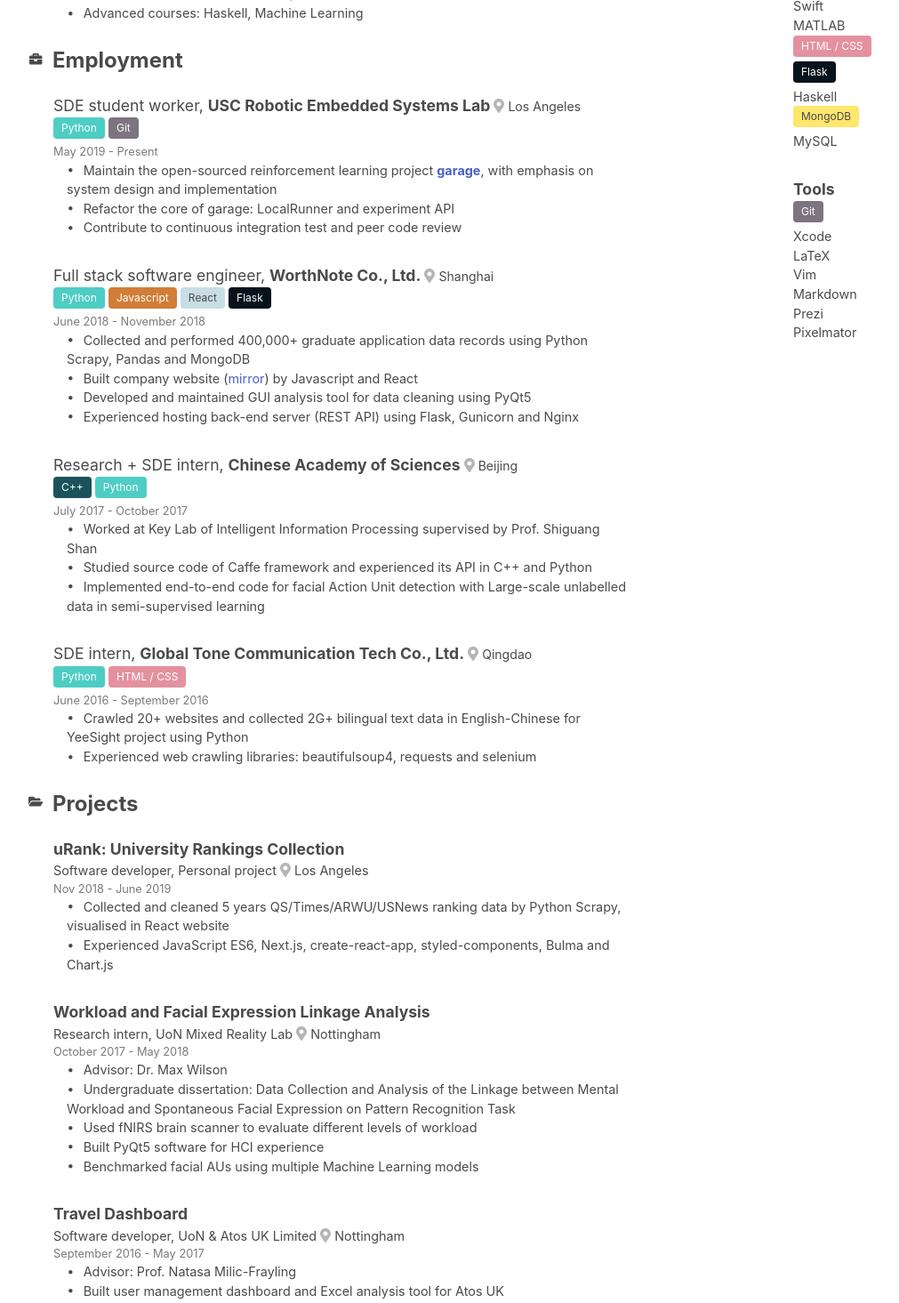
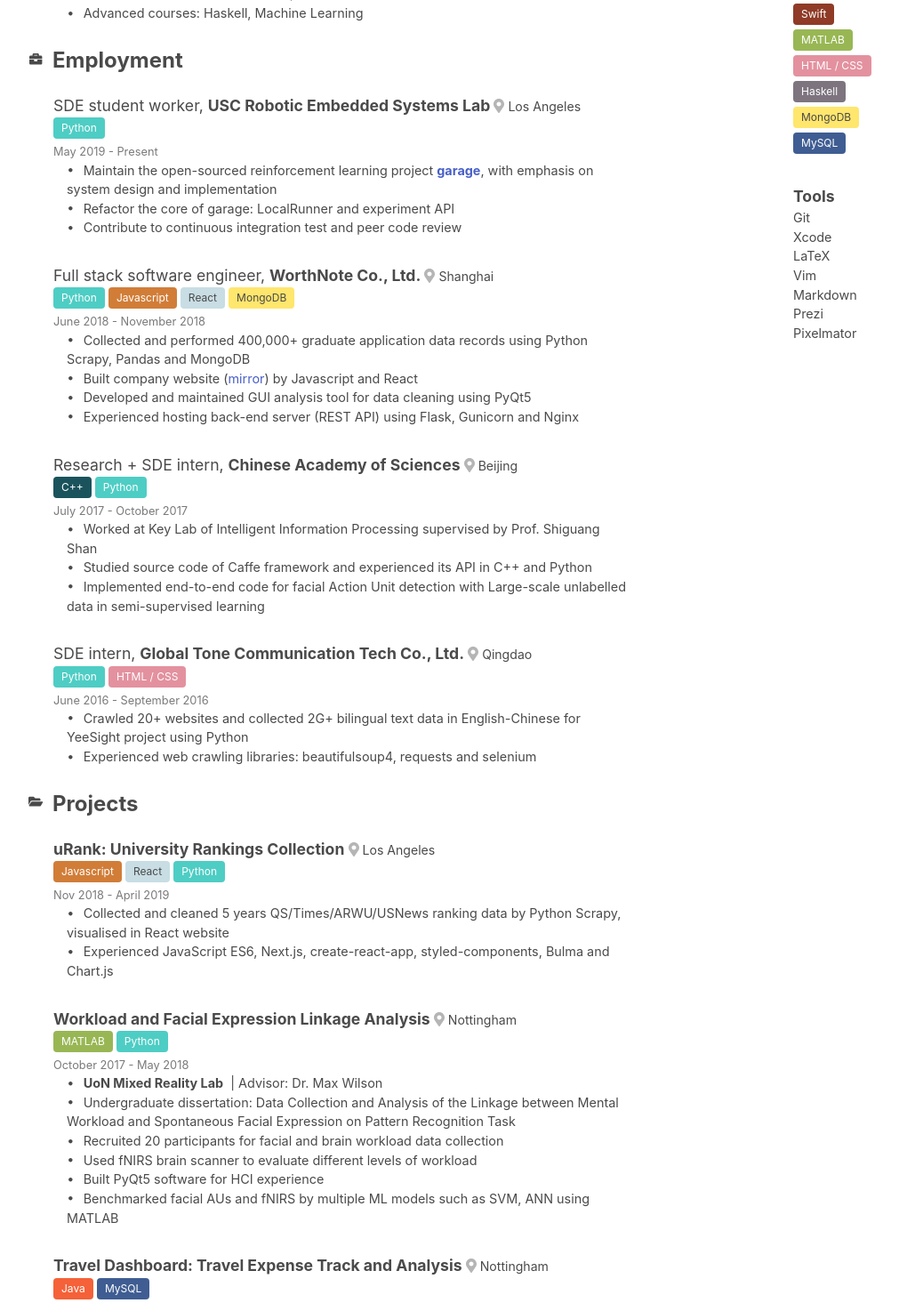
Before and after one commit to zequnyu/zequnyu.com, a Next.js app in the folder zequnyu/: page /about in a window 1280 px wide. Shown: the part 600-2065 px from the top of the page at 89% size, without its empty margins (89-1100 px from the left). Built offline with nearby package versions, Linux system fonts and the light colour scheme; a web font is replaced by a local one.

Commit message:
Add tags to about and update resume

```diff
--- a/zequnyu/pages/about.js
+++ b/zequnyu/pages/about.js
@@ -2,6 +2,7 @@
 
 import 'bulma/css/bulma.min.css'
 import '../styles/About.css'
+import '../styles/tags.css'
 
 import { FontAwesomeIcon } from '@fortawesome/react-fontawesome'
 import {
@@ -147,7 +148,6 @@
                                             <div className="cv-section-content-record-main"
                                                  id="left-align">
                                                 <span className="tag" id="python">Python</span>&nbsp;
-                                                <span className="tag" id="git">Git</span>
                                             </div>
                                             <div className="cv-section-content-record-time">
                                                 May 2019 - Present
@@ -186,7 +186,7 @@
                                                 <span className="tag" id="python">Python</span>&nbsp;
                                                 <span className="tag" id="javascript">Javascript</span>&nbsp;
                                                 <span className="tag" id="react">React</span>&nbsp;
-                                                <span className="tag" id="flask">Flask</span>
+                                                <span className="tag" id="mongodb">MongoDB</span>&nbsp;
                                             </div>
                                             <div className="cv-section-content-record-time">
                                                 June 2018 - November 2018
@@ -301,19 +301,23 @@
                                     <div className="cv-section-content">
                                         {/*Project 1*/}
                                         <div className="cv-section-content-record">
-                                            <div className="cv-section-content-record-title" id="text-bold">
-                                                uRank: University Rankings Collection
+                                            <div className="cv-section-content-record-title">
+                                                <span id="text-bold">uRank: University Rankings Collection&nbsp;</span>
+                                                <span id="text-shrink">
+                                                   <FontAwesomeIcon
+                                                       icon={faMapMarkerAlt}
+                                                       id="icon-location"
+                                                   /> Los Angeles
+                                                </span>
                                             </div>
                                             <div className="cv-section-content-record-main"
                                                  id="left-align">
-                                                Software developer, Personal project&nbsp;
-                                                <FontAwesomeIcon
-                                                    icon={faMapMarkerAlt}
-                                                    id="icon-location"
-                                                /> Los Angeles
+                                                <span className="tag" id="javascript">Javascript</span>&nbsp;
+                                                <span className="tag" id="react">React</span>&nbsp;
+                                                <span className="tag" id="python">Python</span>&nbsp;
                                             </div>
                                             <div className="cv-section-content-record-time">
-                                                Nov 2018 - June 2019
+                                                Nov 2018 - April 2019
                                             </div>
                                             <div className="cv-section-content-record-main">
                                                 <FontAwesomeIcon icon={faCircle} id="icon-interpunct" />
@@ -328,29 +332,39 @@
                                         </div>
                                         {/*Project 2*/}
                                         <div className="cv-section-content-record">
-                                            <div className="cv-section-content-record-title" id="text-bold">
-                                                Workload and Facial Expression Linkage Analysis
+                                            <div className="cv-section-content-record-title">
+                                                <span id="text-bold">
+                                                    Workload and Facial Expression Linkage Analysis&nbsp;
+                                                </span>
+                                                <span id="text-shrink">
+                                                   <FontAwesomeIcon
+                                                       icon={faMapMarkerAlt}
+                                                       id="icon-location"
+                                                   /> Nottingham
+                                                </span>
                                             </div>
                                             <div className="cv-section-content-record-main"
                                                  id="left-align">
-                                                Research intern, UoN Mixed Reality Lab&nbsp;
-                                                <FontAwesomeIcon
-                                                    icon={faMapMarkerAlt}
-                                                    id="icon-location"
-                                                /> Nottingham
+                                                <span className="tag" id="matlab">MATLAB</span>&nbsp;
+                                                <span className="tag" id="python">Python</span>
                                             </div>
                                             <div className="cv-section-content-record-time">
                                                 October 2017 - May 2018
                                             </div>
                                             <div className="cv-section-content-record-main">
                                                 <FontAwesomeIcon icon={faCircle} id="icon-interpunct" />
-                                                Advisor: Dr. Max Wilson
+                                                <span id="text-bold">UoN Mixed Reality Lab</span>&nbsp;
+                                                | Advisor: Dr. Max Wilson
                                             </div>
                                             <div className="cv-section-content-record-main">
                                                 <FontAwesomeIcon icon={faCircle} id="icon-interpunct" />
                                                 Undergraduate dissertation: Data Collection and Analysis
                                                 of the Linkage between Mental Workload and Spontaneous
                                                 Facial Expression on Pattern Recognition Task
+                                            </div>
+                                            <div className="cv-section-content-record-main">
+                                                <FontAwesomeIcon icon={faCircle} id="icon-interpunct" />
+                                                Recruited 20 participants for facial and brain workload data collection
                                             </div>
                                             <div className="cv-section-content-record-main">
                                                 <FontAwesomeIcon icon={faCircle} id="icon-interpunct" />
@@ -363,38 +377,49 @@
                                             </div>
                                             <div className="cv-section-content-record-main">
                                                 <FontAwesomeIcon icon={faCircle} id="icon-interpunct" />
-                                                Benchmarked facial AUs using multiple Machine Learning
-                                                models
+                                                Benchmarked facial AUs and fNIRS by multiple ML models such as
+                                                SVM, ANN using MATLAB
                                             </div>
                                         </div>
                                         {/*Project 3*/}
                                         <div className="cv-section-content-record" id="cv-section-content-record-last">
-                                            <div className="cv-section-content-record-title" id="text-bold">
-                                                Travel Dashboard
+                                            <div className="cv-section-content-record-title">
+                                                <span id="text-bold">
+                                                    Travel Dashboard: Travel Expense Track and Analysis&nbsp;
+                                                </span>
+                                                <span id="text-shrink">
+                                                   <FontAwesomeIcon
+                                                       icon={faMapMarkerAlt}
+                                                       id="icon-location"
+                                                   /> Nottingham
+                                                </span>
                                             </div>
                                             <div className="cv-section-content-record-main"
                                                  id="left-align">
-                                                Software developer, UoN & Atos UK Limited&nbsp;
-                                                <FontAwesomeIcon
-                                                    icon={faMapMarkerAlt}
-                                                    id="icon-location"
-                                                /> Nottingham
+                                                <span className="tag" id="java">Java</span>&nbsp;
+                                                <span className="tag" id="mysql">MySQL</span>
                                             </div>
                                             <div className="cv-section-content-record-time">
                                                 September 2016 - May 2017
                                             </div>
                                             <div className="cv-section-content-record-main">
                                                 <FontAwesomeIcon icon={faCircle} id="icon-interpunct" />
-                                                Advisor: Prof. Natasa Milic-Frayling
+                                                <span id="text-bold">UoN & Atos UK Limited</span>&nbsp;
+                                                | Advisor: Prof. Natasa Milic-Frayling
                                             </div>
                                             <div className="cv-section-content-record-main">
                                                 <FontAwesomeIcon icon={faCircle} id="icon-interpunct" />
-                                                Built user management dashboard and Excel analysis tool
-                                                for Atos UK
+                                                Developed JavaFx desktop GUI software to support travel
+                                                expense track from Excel raw data input to PDF report generation
                                             </div>
                                             <div className="cv-section-content-record-main">
                                                 <FontAwesomeIcon icon={faCircle} id="icon-interpunct" />
-                                                Developed desktop GUI software using JavaFx and MySQL
+                                                Built user system using MySQL
+                                            </div>
+                                            <div className="cv-section-content-record-main">
+                                                <FontAwesomeIcon icon={faCircle} id="icon-interpunct" />
+                                                Coordinated with Atos UK’s engineers and experienced
+                                                agile development
                                             </div>
                                             <div className="cv-section-content-record-main">
                                                 <FontAwesomeIcon icon={faCircle} id="icon-interpunct" />
@@ -448,15 +473,14 @@
                                                 <span className="tag" id="python">Python</span><br />
                                                 <span className="tag" id="javascript">Javascript</span><br />
                                                 <span className="tag" id="react">React</span><br />
-                                                Java <br />
+                                                <span className="tag" id="java">Java</span><br />
                                                 <span className="tag" id="cpp">C++</span><br />
-                                                Swift <br />
-                                                MATLAB <br />
+                                                <span className="tag" id="swift">Swift</span><br />
+                                                <span className="tag" id="matlab">MATLAB</span><br />
                                                 <span className="tag" id="htmlcss">HTML / CSS</span><br />
-                                                <span className="tag" id="flask">Flask</span><br />
-                                                Haskell <br />
+                                                <span className="tag" id="haskell">Haskell</span><br />
                                                 <span className="tag" id="mongodb">MongoDB</span><br />
-                                                MySQL
+                                                <span className="tag" id="mysql">MySQL</span>
                                             </div>
                                         </div>
                                         <div className="cv-section-content-record">
@@ -464,7 +488,7 @@
                                                 Tools
                                             </div>
                                             <div className="cv-section-content-record-main" id="left-align">
-                                                <span className="tag" id="git">Git</span><br />
+                                                Git <br />
                                                 Xcode <br />
                                                 LaTeX <br />
                                                 Vim <br />
--- a/zequnyu/styles/About.css
+++ b/zequnyu/styles/About.css
@@ -96,48 +96,6 @@
     vertical-align: middle;
 }
 
-.tag {
-    margin-bottom: 5px;
-}
-
-#python {
-    color: white;
-    background-color: #4ECDC4;
-}
-
-#javascript {
-    color: white;
-    background-color: #d17d38;
-}
-
-#react {
-    background-color: #c8dde4;
-}
-
-#flask {
-    color: white;
-    background-color: #04131c;
-}
-
-#git {
-    color: white;
-    background-color: #7d7480;
-}
-
-#cpp {
-    color: white;
-    background-color: #1A535C;
-}
-
-#htmlcss {
-    color: white;
-    background-color: #e3919f;
-}
-
-#mongodb {
-    background-color: #FFE66D;
-}
-
 #text-bold {
     font-weight: bold;
 }
--- /dev/null
+++ b/zequnyu/styles/tags.css
@@ -0,0 +1,61 @@
+.tag {
+    margin-bottom: 5px;
+}
+
+#python {
+    color: white;
+    background-color: #4ECDC4;
+}
+
+#javascript {
+    color: white;
+    background-color: #d17d38;
+}
+
+#react {
+    background-color: #c8dde4;
+}
+
+#flask {
+    color: white;
+    background-color: #04131c;
+}
+
+#haskell {
+    color: white;
+    background-color: #7d7480;
+}
+
+#cpp {
+    color: white;
+    background-color: #1A535C;
+}
+
+#htmlcss {
+    color: white;
+    background-color: #e3919f;
+}
+
+#swift {
+    color: white;
+    background-color: #8f3b27;
+}
+
+#mongodb {
+    background-color: #FFE66D;
+}
+
+#matlab {
+    color: white;
+    background-color: #98b754;
+}
+
+#java {
+    color: white;
+    background-color: #f56138;
+}
+
+#mysql {
+    color: white;
+    background-color: #3f5d92;
+}
```
Also changed, not shown: 1 other file (tests, documents, lock files or other folders).
